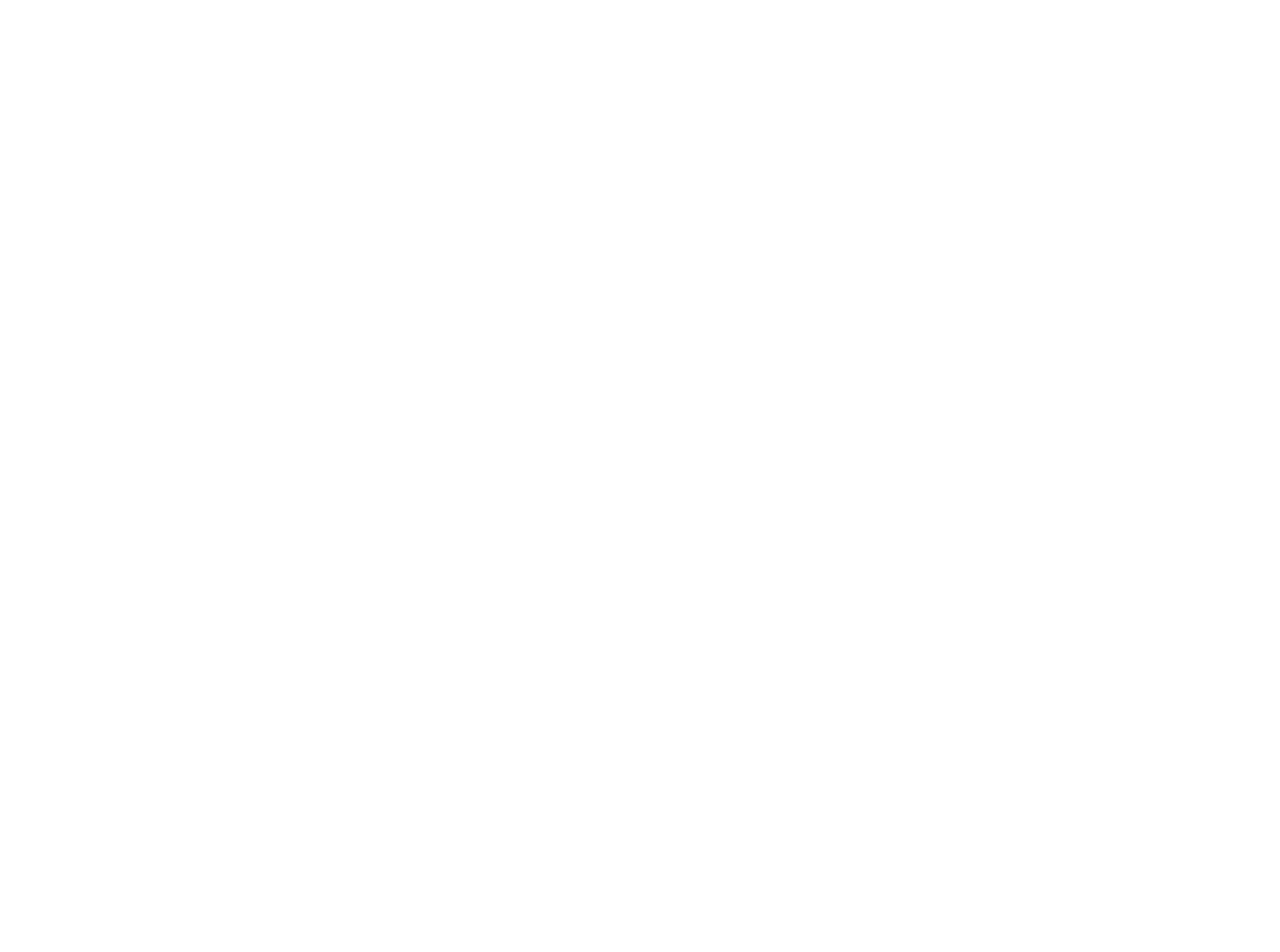
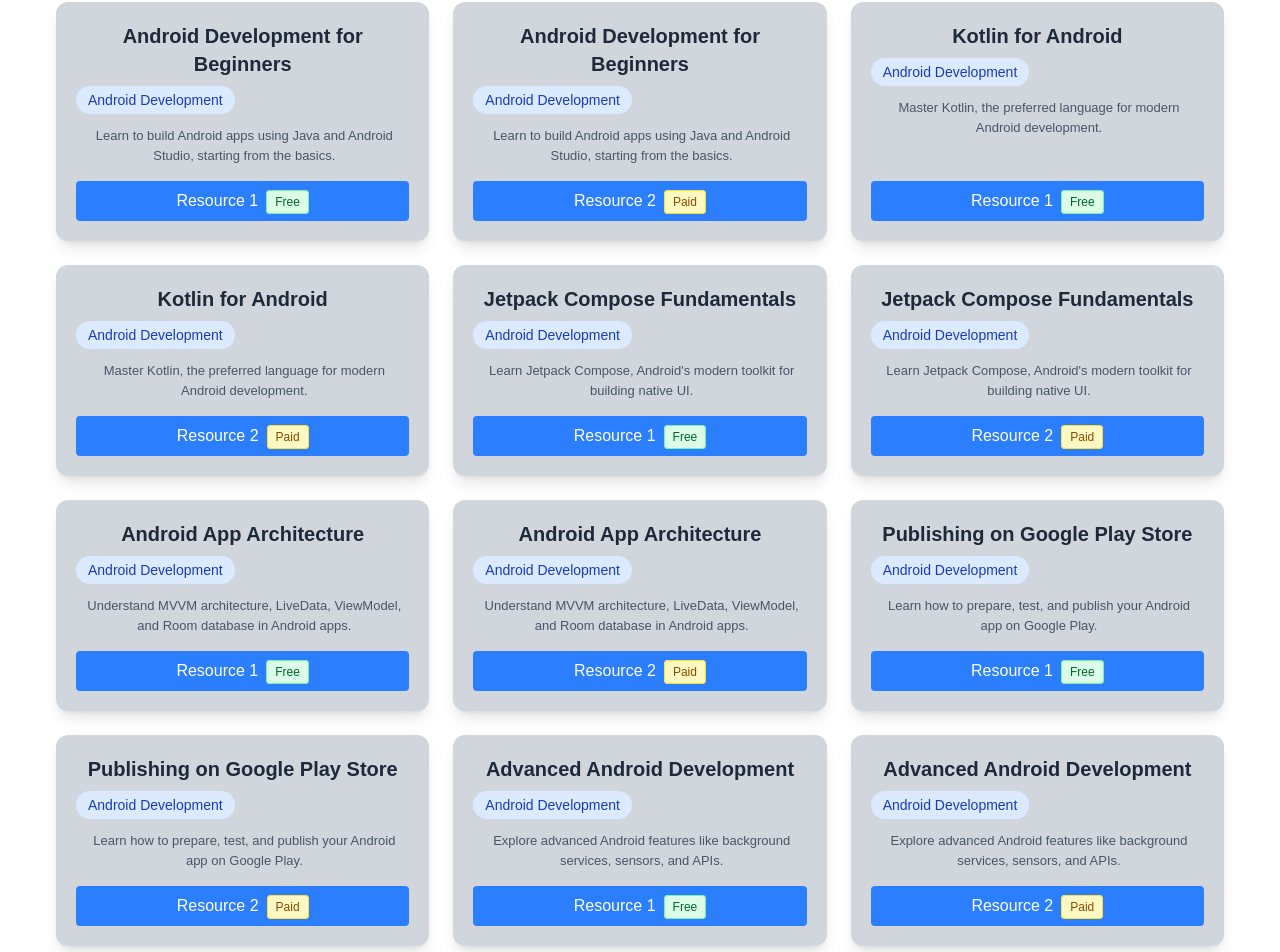
Before and after one commit to satyamrk18/CarrerCare, a React (Vite) app: page /courses in a window 1280 px wide. Shown: the part 1055-2007 px from the top of the page. Before the commit the page ends 1089 px from the top, so only its background shows below. Built offline with nearby package versions, Linux system fonts and the light colour scheme.

Commit message:
ADD DATA FOR ANDROID DEV

```diff
--- a/src/data/CourseResources.js
+++ b/src/data/CourseResources.js
@@ -51,7 +51,61 @@ const courses = [{
     { url: "https://react.dev/learn", type: "Free" },
     { url: "https://www.udemy.com/course/react-the-complete-guide-incl-redux/", type: "Paid" }
   ]
+},{
+  title: "Android Development for Beginners",
+  description: "Learn to build Android apps using Java and Android Studio, starting from the basics.",
+  category: "Android Development",
+  resources: [
+    { url: "https://developer.android.com/courses/android-basics-compose/course", type: "Free" },
+    { url: "https://www.udemy.com/course/android-app-development-for-beginners/", type: "Paid" }
+  ]
+},
+{
+  title: "Kotlin for Android",
+  description: "Master Kotlin, the preferred language for modern Android development.",
+  category: "Android Development",
+  resources: [
+    { url: "https://developer.android.com/kotlin", type: "Free" },
+    { url: "https://www.udemy.com/course/kotlin-android-developer-masterclass/", type: "Paid" }
+  ]
+},
+{
+  title: "Jetpack Compose Fundamentals",
+  description: "Learn Jetpack Compose, Android's modern toolkit for building native UI.",
+  category: "Android Development",
+  resources: [
+    { url: "https://developer.android.com/jetpack/compose/tutorial", type: "Free" },
+    { url: "https://www.udemy.com/course/jetpack-compose-android-development/", type: "Paid" }
+  ]
+},
+{
+  title: "Android App Architecture",
+  description: "Understand MVVM architecture, LiveData, ViewModel, and Room database in Android apps.",
+  category: "Android Development",
+  resources: [
+    { url: "https://developer.android.com/jetpack/guide", type: "Free" },
+    { url: "https://www.udemy.com/course/android-architecture-componentsmvvm-viewmodel-livedata-room/", type: "Paid" }
+  ]
+},
+{
+  title: "Publishing on Google Play Store",
+  description: "Learn how to prepare, test, and publish your Android app on Google Play.",
+  category: "Android Development",
+  resources: [
+    { url: "https://developer.android.com/distribute", type: "Free" },
+    { url: "https://www.udemy.com/course/publish-your-android-app-on-google-play-store/", type: "Paid" }
+  ]
+},
+{
+  title: "Advanced Android Development",
+  description: "Explore advanced Android features like background services, sensors, and APIs.",
+  category: "Android Development",
+  resources: [
+    { url: "https://developer.android.com/guide", type: "Free" },
+    { url: "https://www.udemy.com/course/advanced-android-app-development/", type: "Paid" }
+  ]
 }
+
 
 
 
```
